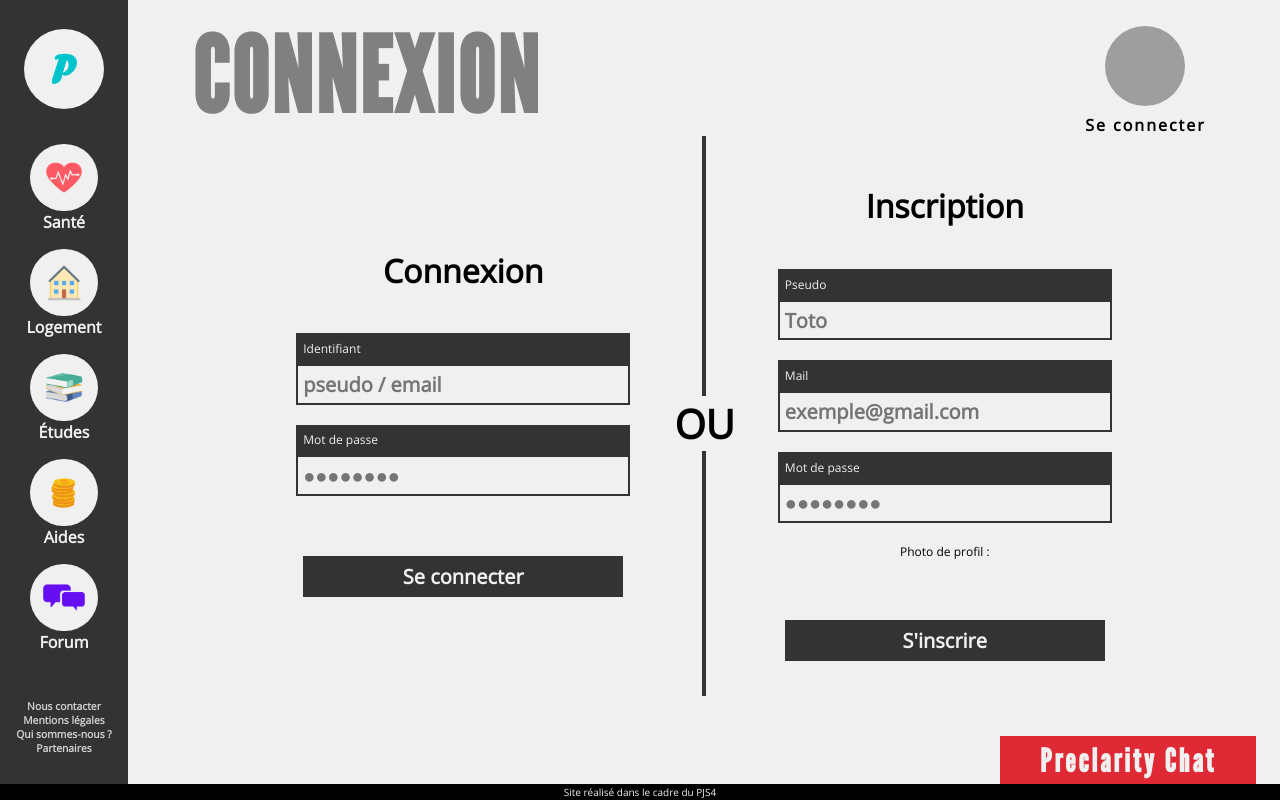
After one commit to SamarMel/pjs4, a PHP site: page /View/user/demarche.php in a window 1280 px wide. The commit adds this page. Run offline with PHP 8.4, Linux system fonts and the light colour scheme; grey boxes are pictures that could not be loaded.

Commit message:
correction
correction avant test

```diff
--- a/Controller/forum.php
+++ b/Controller/forum.php
@@ -49,11 +49,11 @@ function createTopic(){
 }
 
 function post(){
-    if(isset($_POST['post'])){
+    if(isset($_GET['post'])){
         //BONUS : prendre en compte si qqn a écrit entre temps, actualiser
         //et remettre son message dans le champ
         require_once(dirname(__FILE__) . "/../Model/forum/forum.php");
-        postBD($_POST['post'], $_POST['id']);
+        postBD($_GET['post'], $_GET['id']);
         seeTopic();
     }
 
--- a/Model/forum/forum.php
+++ b/Model/forum/forum.php
@@ -153,7 +153,7 @@ function postBD($post, $idTopic){
     try {
         $sql = "INSERT INTO Post (idAuteur, idTopic, content, dateMsg) VALUES (:idA, :idT, :c, now())";
         $query = $database->prepare($sql);
-        $query->bindParam(':idA', $_SESSION['idAuteur']);
+        $query->bindParam(':idA', $_SESSION['idUser']);
         $query->bindParam(':idT', $idTopic);
         $query->bindParam(':c', $post);
         $query->execute();
--- /dev/null
+++ b/View/user/demarche.php
@@ -0,0 +1,53 @@
+<!DOCTYPE html>
+<html lang="fr">
+<head>
+    <title>Connexion</title>
+    <meta charset="UTF-8">
+    <link rel="stylesheet" type="text/css" href="/View/css/style.css">
+    <link rel="stylesheet" type="text/css" href="/View/css/user/login.css">
+</head>
+<body>
+<? require(dirname(__FILE__) . "/../modules/menu.tpl") ?>
+<style>#menu {background: var(--color-dark);}</style>
+    <div id="page">
+        <?
+        $page_name = "CONNEXION";
+        require(dirname(__FILE__) . "/../modules/header.php");
+        ?>
+        <div id="forms">
+            <form id="connexion" method="post" action="/?controller=user&action=login">
+                <h1>Connexion</h1>
+                <label for="identifiant">Identifiant</label>
+                <input name="identifiant" type="text" id="identifiant" placeholder="pseudo / email">
+
+                <label for="pwd">Mot de passe</label>
+                <input name="pwd" type="password" id="pwd" placeholder="●●●●●●●●">
+
+                <input type="submit" value="Se connecter">
+            </form>
+
+            <div id="bar"></div>
+
+            <form method="post" action="/?controller=user&action=register">
+                <h1>Inscription</h1>
+                <label for="pseudo-input">Pseudo</label>
+                <input name="pseudo-input" type="text" id="pseudo-input" placeholder="Toto">
+
+                <label for="mail">Mail</label>
+                <input name="mail" type="text" id="mail" placeholder="exemple@gmail.com">
+
+                <label for="password">Mot de passe</label>
+                <input name="password" type="password" id="password" placeholder="●●●●●●●●">
+
+                <h6>Photo de profil : </h6>
+                <input type="submit" value="S'inscrire">
+            </form>
+        </div>
+    </div>
+
+    <?
+    require(dirname(__FILE__) . "/../modules/chatbox.html");
+    require(dirname(__FILE__) . "/../modules/footer.tpl");
+    ?>
+</body>
+</html>
```
Also changed, not shown: View/forum/topic.php (+9 -5 lines).
